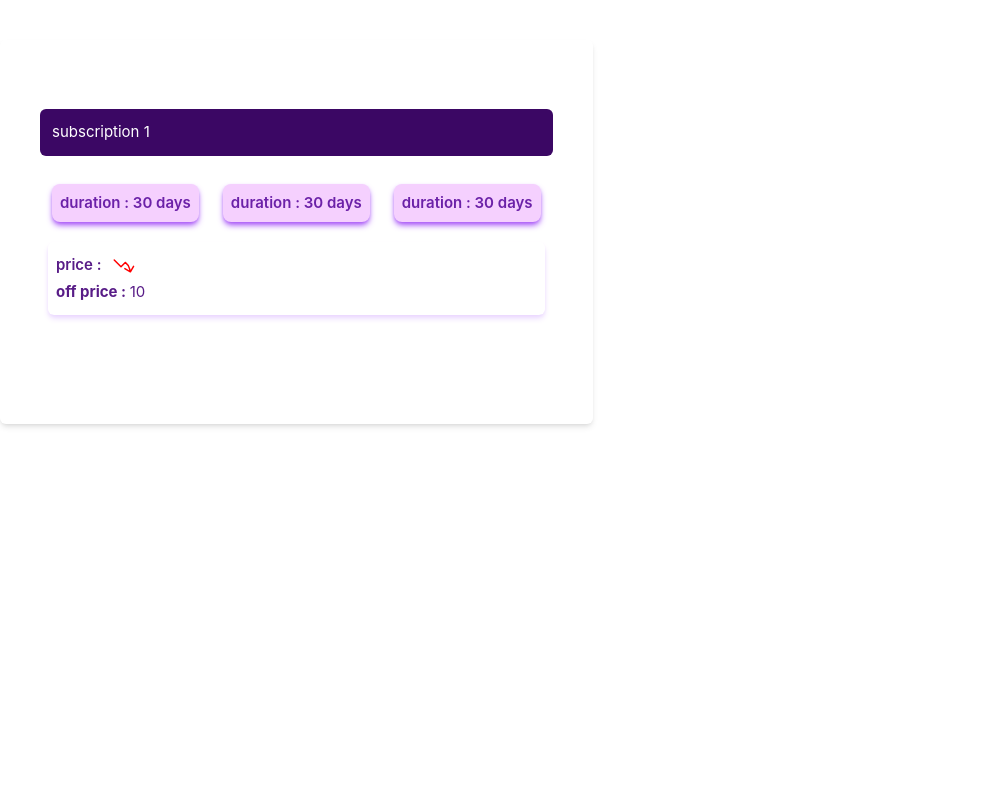
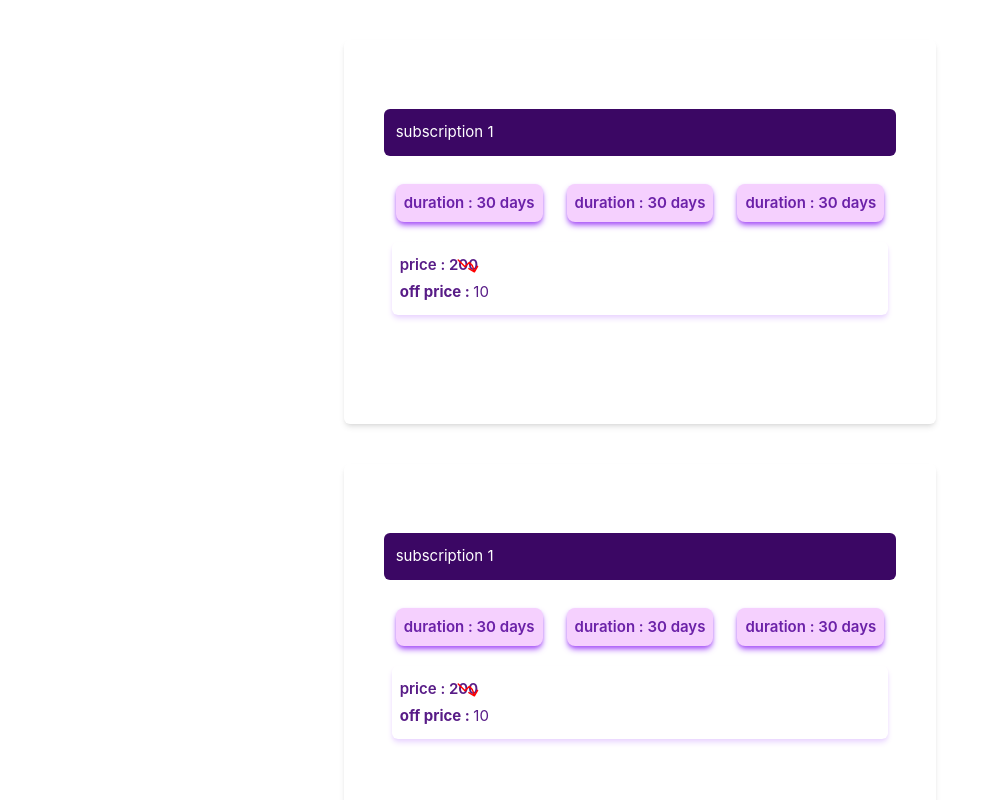
Before and after one commit to yuchen2022/sub, a Vue app: page / in a window 1280 px wide. Shown: the top 800 px of the page, without its empty margins (0-997 px from the left). Built offline with nearby package versions, Linux system fonts and the light colour scheme.

Commit message:
added loops

```diff
--- a/src/App.vue
+++ b/src/App.vue
@@ -1,8 +1,7 @@
 <template>
-  <div class="flex">
-    <SubscribeBox :boxNumber="1" :subs="subs.subscription_1" />
-    <!-- <SubscribeBox :boxNumber="2" :subs="subs.subscription_2" />
-    <SubscribeBox :boxNumber="3" :subs="subs.subscription_3" /> -->
+  <div>
+    <SubscribeBox v-for="subscribe in subs" :boxNumber="1" :subs="subs.subscription_1" />
+
   </div>
 </template>
 <script>
--- a/src/SubscribeBox.vue
+++ b/src/SubscribeBox.vue
@@ -1,6 +1,6 @@
 <template>
 
-  <div class="shadow-md rounded-md p-10 pt-2 mt-10 h-96 flex flex-col  justify-center">
+  <div class="shadow-md rounded-md p-10 pt-2 mt-10 h-96 flex flex-col max-w-fit mx-auto justify-center">
 
 
     <div class="bg-purple-950 mb-4 text-white p-3 rounded-md">
@@ -8,9 +8,9 @@
 
     </div>
     <div class="flex" >
-      <SubBtn :newSubs="newSubs" @click="i=1" />
-      <SubBtn :newSubs="newSubs" @click="i=2"/>
-      <SubBtn :newSubs="newSubs" @click="i=3"/>
+
+      <SubBtn :newSubs="newSubs" v-for="subDuration in subs" />
+
 
 
     </div>
--- a/src/components/Off-handler.vue
+++ b/src/components/Off-handler.vue
@@ -3,9 +3,9 @@
 
      <div class="text-purple-900 m-2 p-2 rounded-md shadow-md shadow-purple-200">
       <div class="relative font-semibold my-1">
-        price : {{ newSubs.price }}
+        price : {{ newSubs[i].price }}
       </div>
-      <span :class="{'hidden': newSubs.off == 0}" class="absolute top-3 left-16"
+      <span :class="{'hidden': newSubs[i].off == 0}" class="absolute top-3 left-16"
         ><svg
           xmlns="http://www.w3.org/2000/svg"
           fill="none"
@@ -21,10 +21,10 @@
           />
         </svg>
       </span>
-      <div :class="{'hidden': newSubs.off == 0}" class="font-bold my-1 text-purple-900">
+      <div :class="{'hidden': newSubs[i].off == 0}" class="font-bold my-1 text-purple-900">
         off price :
         <span>{{ this.offPrice }}</span>
-        <span>{{ checking() }}</span>
+        <span>{{ checking }}</span>
       </div>
 
 
@@ -41,10 +41,10 @@ export default {
     };
 
   },
-methods:{
+computed:{
     checking()
     {
-        console.log("checking",this.newSubs[this.i].id)
+        console.log("checking",this.newSubs[this.i])
     }
 }
 
```
